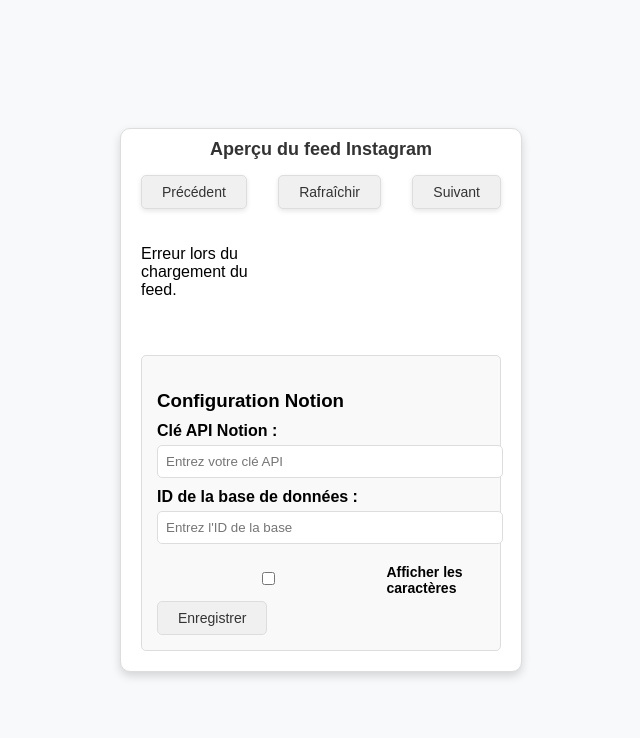
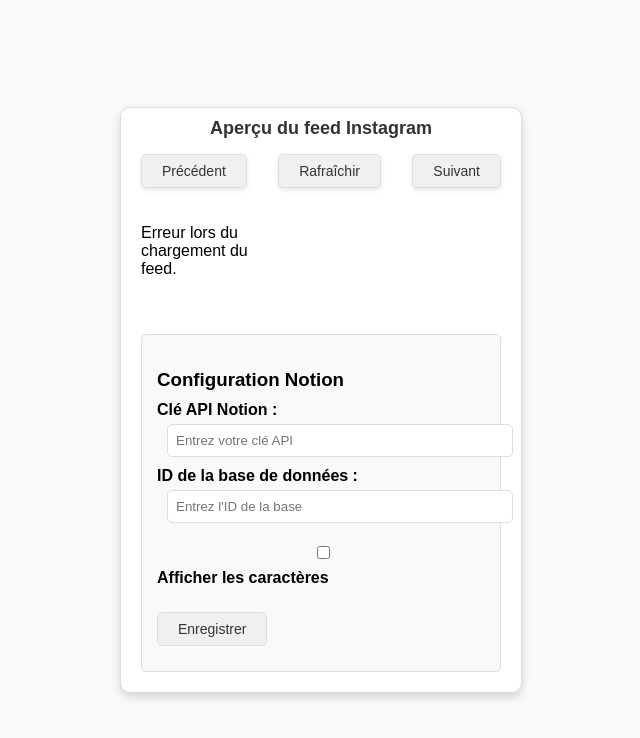
Before and after one commit to Lourna78/Flask-API, a Flask app: page / in a window 1280 px wide. Shown: the top 738 px of the page, without its empty margins (319-959 px from the left). Run offline with Flask 3, Linux system fonts and the light colour scheme.

Commit message:
uniformisation

```diff
--- a/frontend/static/style.css
+++ b/frontend/static/style.css
@@ -96,23 +96,52 @@ body {
 }
 
 .toggle-visibility {
+  display: flex;
+  align-items: center; /* Aligne la case et le texte verticalement */
   margin-top: 10px;
-  display: flex;
-  align-items: center;
-  font-size: 14px;
 }
 
 .toggle-visibility input {
-  margin-right: 5px; /* Ajoute un espace entre la case et le texte */
+  margin-right: 5px; /* Espace entre la case et le texte */
 }
 
 .toggle-visibility label {
-  margin-left: 5px;
-  cursor: pointer;
+  margin: 0; /* Supprime les marges indésirables */
+  cursor: pointer; /* Indique que le texte est cliquable */
 }
 
 .config-container h3 {
   margin-bottom: 10px;
+}
+
+#config-form {
+  display: block;
+}
+
+#config-summary {
+  display: none;
+}
+
+#config-summary p {
+  margin: 5px 0; /* Espacement entre les lignes */
+  font-size: 14px; /* Taille uniforme du texte */
+  word-wrap: break-word; /* Permet de couper les longues chaînes */
+}
+
+#config-summary button {
+  margin-top: 10px;
+  background-color: #f0f0f0;
+  color: #333;
+  border: 1px solid #ddd;
+  padding: 8px 20px;
+  font-size: 14px;
+  border-radius: 5px;
+  cursor: pointer;
+  transition: background-color 0.3s ease;
+}
+
+#config-summary button:hover {
+  background-color: #e6e6e6;
 }
 
 #config-form label {
@@ -142,6 +171,40 @@ body {
 
 #config-form button:hover {
   background-color: #e6e6e6;
+}
+
+/* Style des champs de configuration */
+.config-container div {
+  display: flex;
+  flex-wrap: wrap;
+  align-items: center;
+  margin-bottom: 10px; /* Espacement entre les éléments */
+}
+
+.config-container label {
+  flex: 1;
+  min-width: 150px; /* Assure un alignement uniforme */
+}
+
+.config-container input {
+  flex: 2;
+  min-width: 250px;
+  padding: 8px;
+  margin-left: 10px; /* Espacement entre le label et l'input */
+  border: 1px solid #ddd;
+  border-radius: 5px;
+}
+
+.config-container button {
+  margin-top: 10px;
+  background-color: #f0f0f0;
+  color: #333;
+  border: 1px solid #ddd;
+  padding: 8px 20px;
+  font-size: 14px;
+  border-radius: 5px;
+  cursor: pointer;
+  transition: background-color 0.3s ease, box-shadow 0.3s ease;
 }
 
 /* Conteneur des boutons */
```
Also changed, not shown: frontend/templates/index.html (+26 -22 lines).
